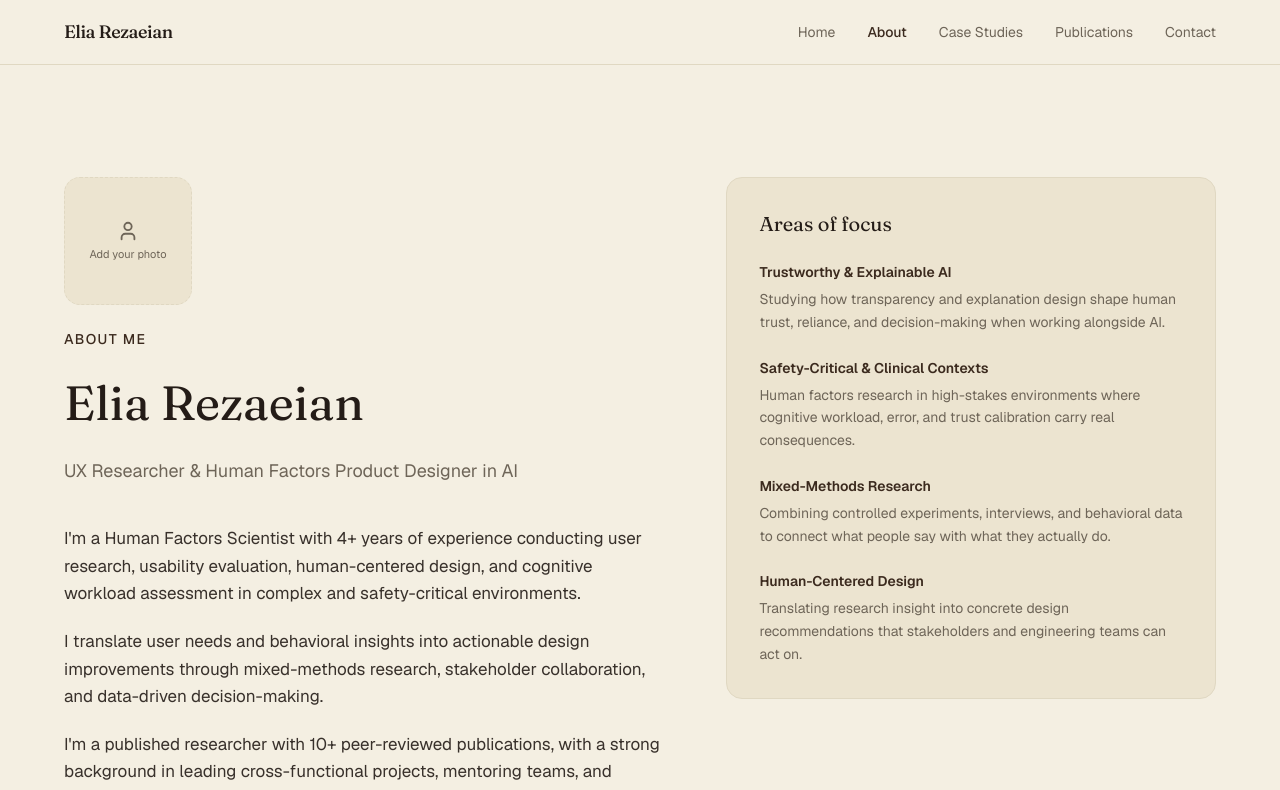
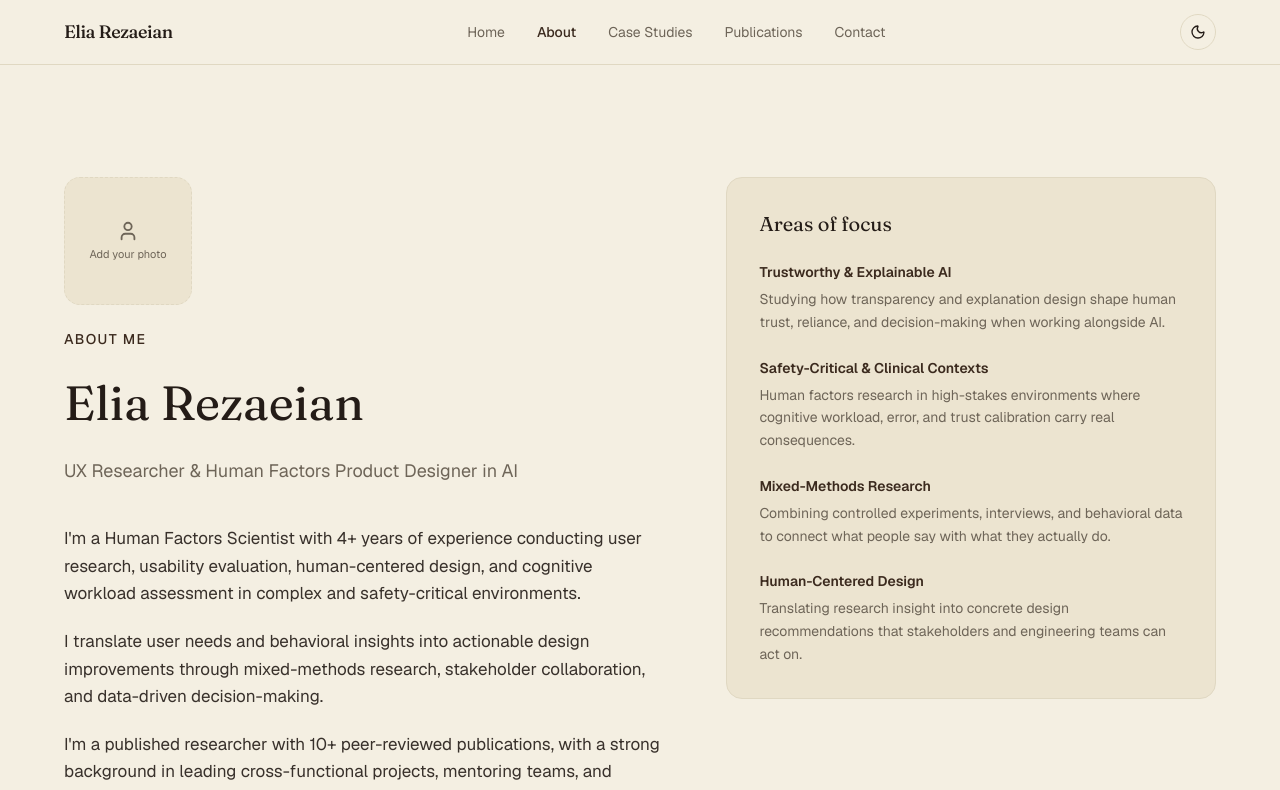
Before and after one commit to Elia-rz/Elia-Portfolio, a Next.js app: page /about in a window 1280 px wide. Shown: the top 790 px of the page. Built offline with nearby package versions, Linux system fonts and the light colour scheme.

Commit message:
Add manual dark/light theme toggle
Adds a sun/moon button in the nav so visitors can pick a theme
explicitly instead of only following their OS setting. Choice
persists via localStorage and applies before first paint to avoid
a flash of the wrong theme.

```diff
--- a/src/app/globals.css
+++ b/src/app/globals.css
@@ -33,7 +33,7 @@
 }
 
 @media (prefers-color-scheme: dark) {
-  :root {
+  :root:not([data-theme="light"]) {
     --background: #1c1512;
     --surface: #241a16;
     --surface-muted: #2a1f1a;
@@ -49,6 +49,21 @@
   }
 }
 
+:root[data-theme="dark"] {
+  --background: #1c1512;
+  --surface: #241a16;
+  --surface-muted: #2a1f1a;
+  --foreground: #f1e9da;
+  --muted: #ab9f8c;
+  --border: #3a2c22;
+  --primary: #d8bb8a;
+  --primary-strong: #e8cfa2;
+  --primary-soft: #8b9184;
+  --accent: #c2986a;
+  --accent-soft: #3f2f20;
+  --ring: #d8bb8a;
+}
+
 * {
   border-color: var(--border);
 }
@@ -57,6 +72,7 @@ body {
   background: var(--background);
   color: var(--foreground);
   font-family: var(--font-sans), Arial, Helvetica, sans-serif;
+  transition: background-color 0.25s ease, color 0.25s ease;
 }
 
 .font-serif {
--- a/src/app/layout.tsx
+++ b/src/app/layout.tsx
@@ -27,12 +27,27 @@ export const metadata: Metadata = {
     "Elia Rezaeian is a Human Factors Scientist and UX Researcher specializing in trustworthy, human-centered AI for safety-critical and healthcare contexts.",
 };
 
+const themeInitScript = `
+(function () {
+  try {
+    var stored = localStorage.getItem("theme");
+    if (stored === "light" || stored === "dark") {
+      document.documentElement.setAttribute("data-theme", stored);
+    }
+  } catch (e) {}
+})();
+`;
+
 export default function RootLayout({ children }: LayoutProps<"/">) {
   return (
     <html
       lang="en"
+      suppressHydrationWarning
       className={`${geistSans.variable} ${geistMono.variable} ${fraunces.variable} h-full antialiased`}
     >
+      <head>
+        <script dangerouslySetInnerHTML={{ __html: themeInitScript }} />
+      </head>
       <body className="min-h-full flex flex-col">
         <Navbar />
         <main className="flex-1">{children}</main>
--- a/src/components/Navbar.tsx
+++ b/src/components/Navbar.tsx
@@ -5,6 +5,7 @@ import { usePathname } from "next/navigation";
 import { useState } from "react";
 import { Menu, X } from "lucide-react";
 import Container from "./Container";
+import ThemeToggle from "./ThemeToggle";
 import { navLinks } from "@/lib/data";
 
 export default function Navbar() {
@@ -42,13 +43,16 @@ export default function Navbar() {
           })}
         </nav>
 
+        <div className="flex items-center gap-3">
+          <ThemeToggle />
           <button
-          className="sm:hidden text-foreground"
+            className="text-foreground sm:hidden"
             onClick={() => setOpen((v) => !v)}
             aria-label="Toggle menu"
           >
             {open ? <X size={22} /> : <Menu size={22} />}
           </button>
+        </div>
       </Container>
 
       {open && (
--- /dev/null
+++ b/src/components/ThemeToggle.tsx
@@ -0,0 +1,36 @@
+"use client";
+
+import { useEffect, useState } from "react";
+import { Moon, Sun } from "lucide-react";
+
+export default function ThemeToggle() {
+  const [theme, setTheme] = useState<"light" | "dark" | null>(null);
+
+  useEffect(() => {
+    const current = document.documentElement.getAttribute("data-theme");
+    setTheme(
+      current === "dark" || current === "light"
+        ? current
+        : window.matchMedia("(prefers-color-scheme: dark)").matches
+          ? "dark"
+          : "light",
+    );
+  }, []);
+
+  function toggle() {
+    const next = theme === "dark" ? "light" : "dark";
+    setTheme(next);
+    document.documentElement.setAttribute("data-theme", next);
+    localStorage.setItem("theme", next);
+  }
+
+  return (
+    <button
+      onClick={toggle}
+      aria-label="Toggle dark mode"
+      className="flex h-9 w-9 items-center justify-center rounded-full border border-border text-foreground transition-colors hover:bg-surface-muted"
+    >
+      {theme === "dark" ? <Sun size={16} /> : <Moon size={16} />}
+    </button>
+  );
+}
```
Lines whose indentation alone changed are shown as unchanged.
